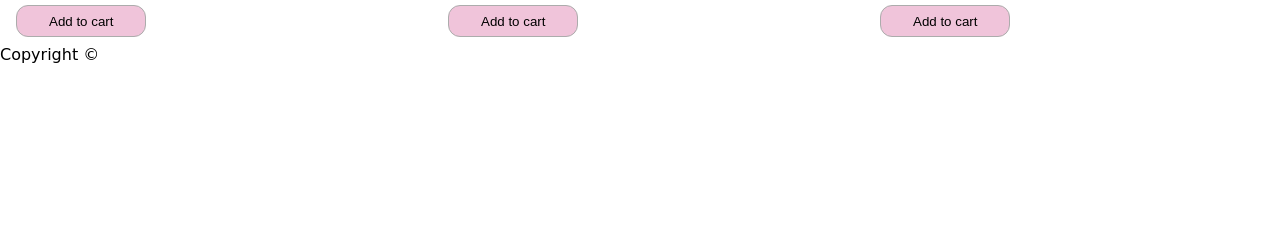
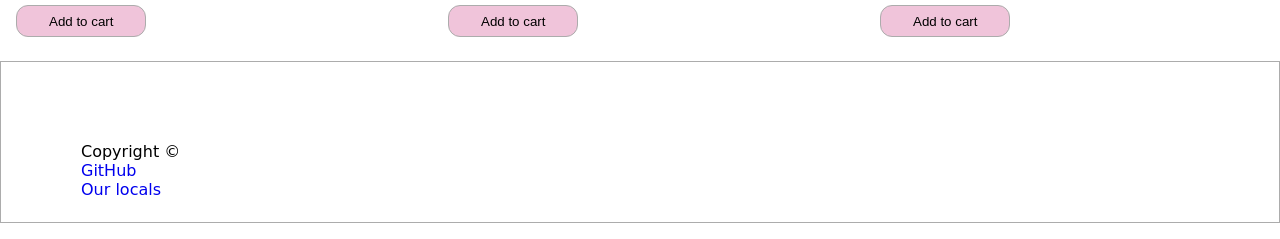
Before and after one commit to Medieinstitutet/the-webshop-team2, a website built with Vite: page index.html in a window 1280 px wide. Shown: the part 1984-2223 px from the top of the page. Before the commit the page ends 2048 px from the top, so only its background shows below. Built offline with nearby package versions, Linux system fonts and the light colour scheme.

Commit message:
:starkles:

```diff
--- a/index.html
+++ b/index.html
@@ -18,11 +18,7 @@
           class="bi bi-list header__navbar--hamburger-btn"
         ></button>
         <a href="/index.html">
-          <img
-            src="src/img/logo.png"
-            alt="logo"
-            class="header__navbar--logo"
-          />
+          <img src="src/img/logo.png" alt="logo" class="header__navbar--logo" />
         </a>
         <div class="header__navbar--links">
           <a href="/index.html">Start</a>
@@ -125,7 +121,15 @@
       </div>
       <hr />
     </div>
-    <footer>Copyright &copy;</footer>
+    <footer class="footer">
+      Copyright &copy;
+      <div>
+        <a href="https://github.com/Medieinstitutet/the-webshop-team2"
+          >GitHub</a
+        >
+        <a href="https://www.youtube.com/watch?v=dQw4w9WgXcQ">Our locals</a>
+      </div>
+    </footer>
     <script type="module" src="/src/ts/main.ts"></script>
   </body>
 </html>
--- a/src/scss/style.scss
+++ b/src/scss/style.scss
@@ -535,3 +535,18 @@ body {
     transform: rotate(360deg);
   }
 }
+.footer {
+  height: 20vh;
+  padding: 5rem;
+  border: 1px solid rgb(172, 172, 172);
+  margin: 1rem auto;
+  max-width: 1280px;
+  & > div {
+    display: flex;
+    flex-direction: column;
+    & > a {
+      text-decoration: none;
+      cursor: pointer;
+    }
+  }
+}
```
